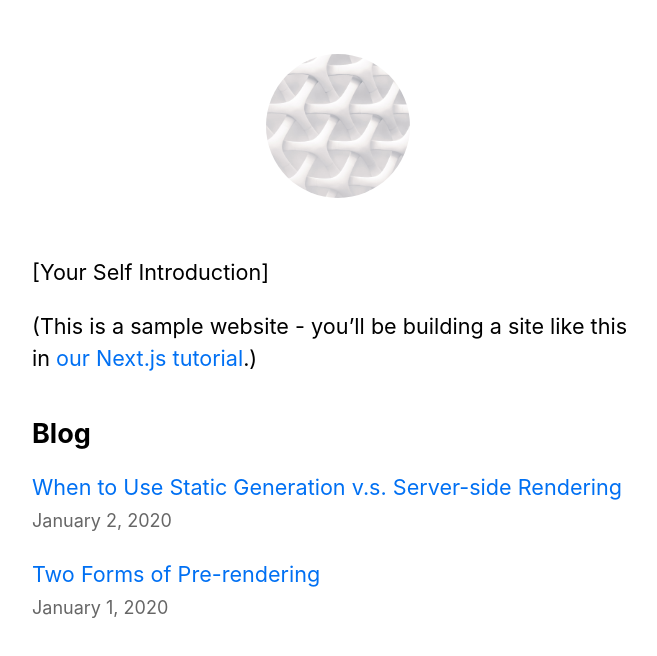
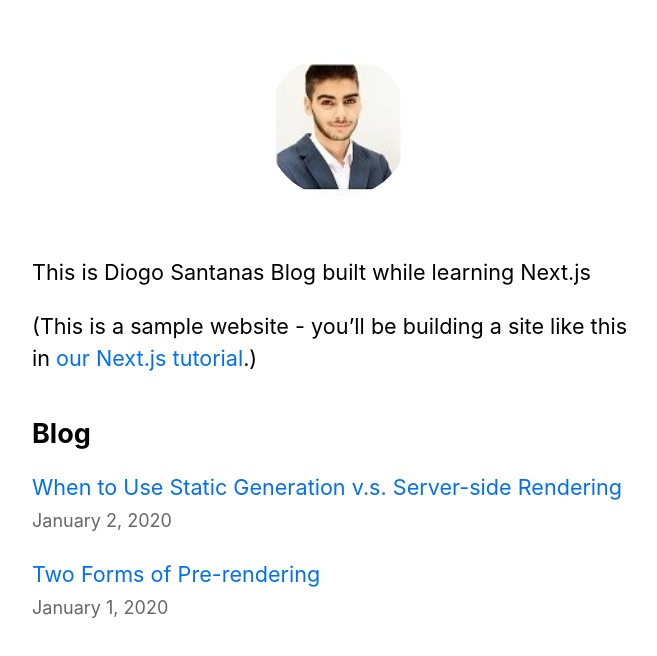
Before and after one commit to diogosantana2011/myApp, a Next.js app: page / in a window 1280 px wide. Shown: the top 656 px of the page, without its empty margins (302-959 px from the left). Built offline with nearby package versions, Linux system fonts and the light colour scheme.

Commit message:
(TASK): adding different profile pic

```diff
--- a/components/layout.js
+++ b/components/layout.js
@@ -30,7 +30,7 @@ export default function Layout({ children, home }) {
                     <>
                         <Image
                             priority
-                            src='/images/profile.jpg'
+                            src='/images/profilePic.jpeg'
                             className={utilStyles.borderCircle}
                             height={144}
                             width={144}
@@ -43,7 +43,7 @@ export default function Layout({ children, home }) {
                        <Link href="/">
                             <Image
                                 priority
-                                src="/images/profile.jpg"
+                                src="/images/profilePic.jpeg"
                                 className={utilStyles.borderCircle}
                                 height={108}
                                 width={108}
--- a/pages/index.js
+++ b/pages/index.js
@@ -12,7 +12,7 @@ export default function Home({ allPostsData }) {
         <title>{siteTitle}</title>
       </Head>
       <section className={utilStyles.headingMd}>
-        <p>[Your Self Introduction]</p>
+        <p>This is Diogo Santanas Blog built while learning Next.js</p>
         <p>
           (This is a sample website - you’ll be building a site like this in{' '}
           <a href="https://nextjs.org/learn">our Next.js tutorial</a>.)
```
Also changed, not shown: public/images/profilePic.jpeg (added).
